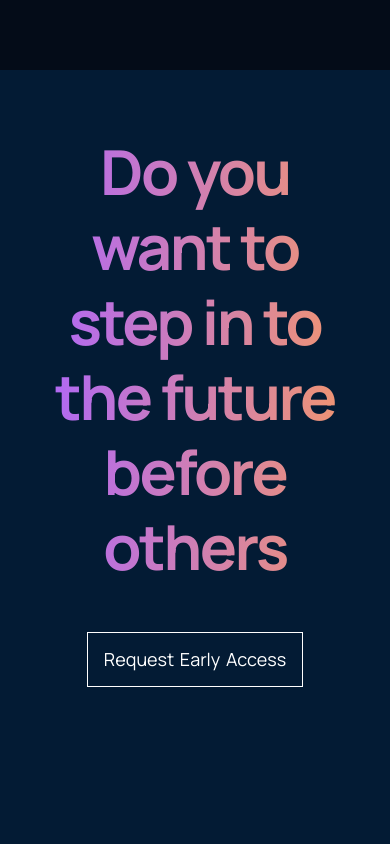
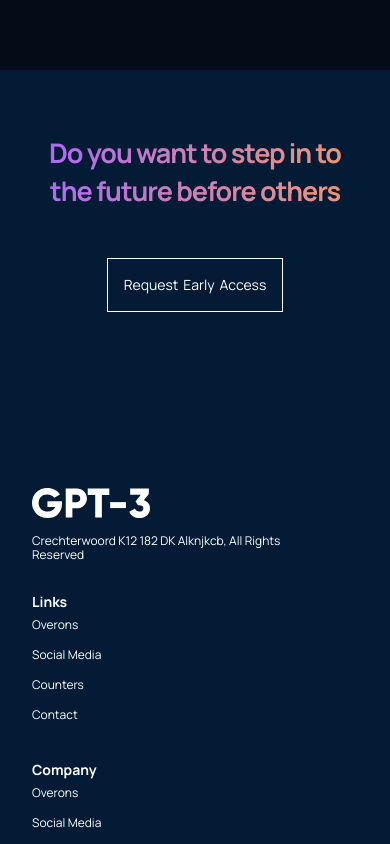
Before and after one commit to BayajidAlam/gpt3-with-react, a React (Create React App) app: page / in a window 390 px wide. Shown: the part 7160-8004 px from the top of the page. Built offline with nearby package versions, Linux system fonts and the light colour scheme.

Commit message:
all done

```diff
--- a/src/containers/footer/Features.css
+++ b/src/containers/footer/Features.css
@@ -114,3 +114,35 @@
   line-height: 14px;
   color: #ffffff;
 }
+
+
+@media screen and (max-width:850px) {
+  .gpt3__footer-heading h1{
+    font-size: 44px;
+    line-height: 50px;
+  }
+}
+
+@media screen and (max-width:550px) {
+  .gpt3__footer-heading h1{
+    font-size: 34px;
+    line-height: 42px;
+  }
+
+  .gpt3__footer-links div{
+    margin: 1rem 0;
+  }
+
+  .gpt3__footer-btn p{
+    font-size: 14px;
+    line-height: 20px;
+  }
+}
+
+
+@media screen and (max-width:550px) {
+  .gpt3__footer-heading h1{
+    font-size: 27px;
+    line-height: 38px;
+  }
+}
```
